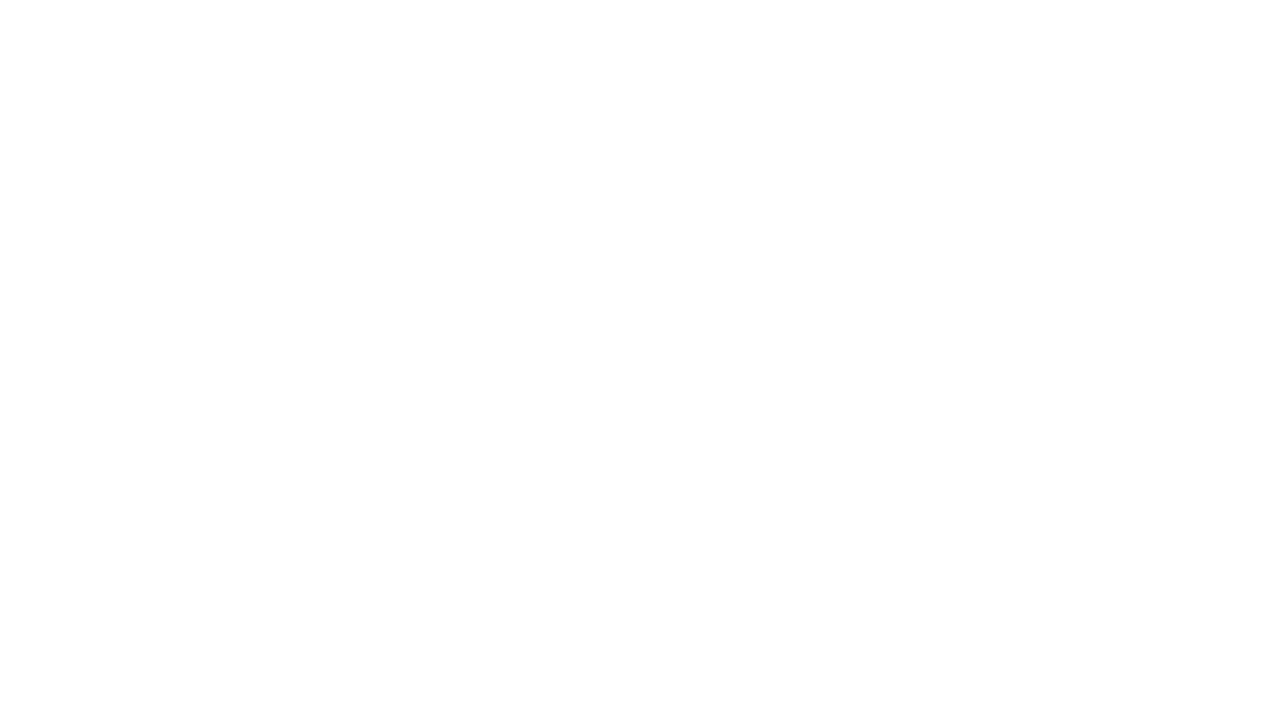
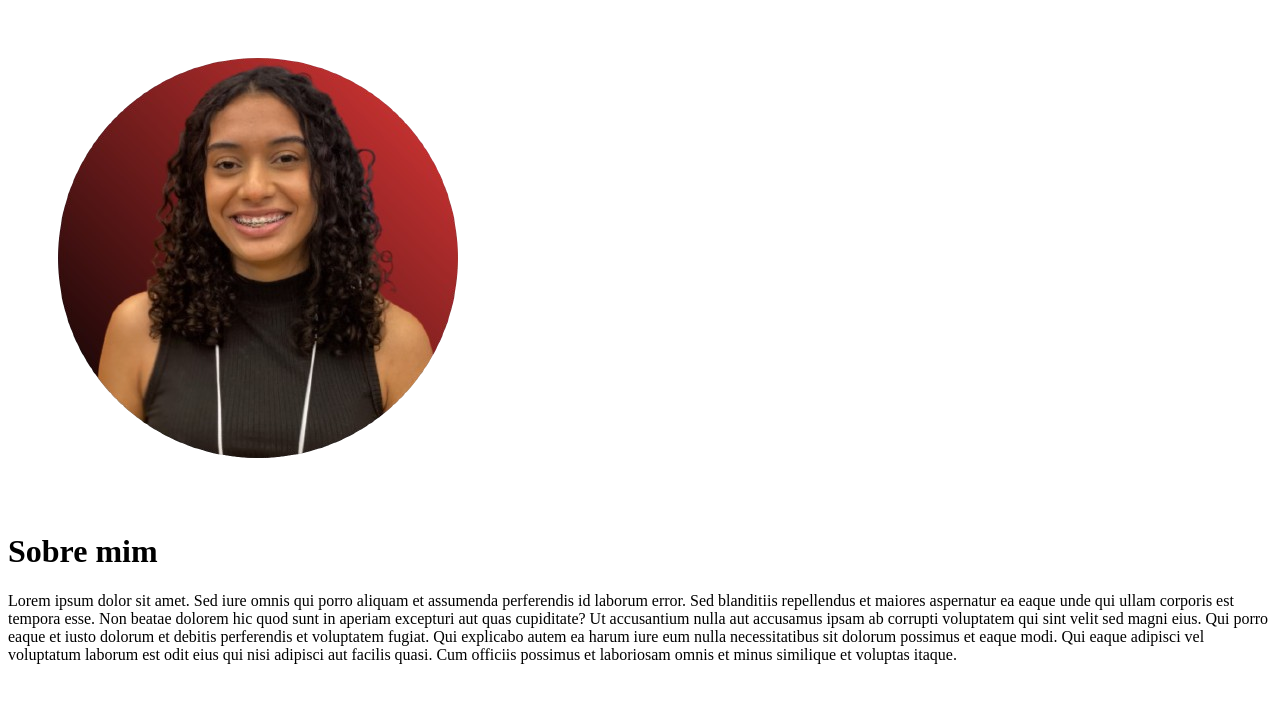
Before and after one commit to kimcnsouza/portifolio, a plain HTML site: page about.html in a window 1280 px wide. Drawn offline with Linux system fonts and the light colour scheme.

Commit message:
Inclusão de sections 'sobre mim' e 'skills'

```diff
--- a/about.html
+++ b/about.html
@@ -7,6 +7,16 @@
     <link rel="shortcut icon" type="imagex/png" href="./images/imagem-perfil.ico">
 </head>
 <body>
+    <header></header>
+    <main>
+        <img src="./images/kimberly-tema-claro.png" alt="Foto Kimberly">
+        <h1>Sobre mim</h1>
+        <p>Lorem ipsum dolor sit amet. Sed iure omnis qui porro aliquam et assumenda perferendis id laborum error. Sed blanditiis repellendus et maiores aspernatur ea eaque unde qui ullam corporis est tempora esse. Non beatae dolorem hic quod sunt in aperiam excepturi aut quas cupiditate?
 
+        Ut accusantium nulla aut accusamus ipsam ab corrupti voluptatem qui sint velit sed magni eius. Qui porro eaque et iusto dolorum et debitis perferendis et voluptatem fugiat.
+
+        Qui explicabo autem ea harum iure eum nulla necessitatibus sit dolorum possimus et eaque modi. Qui eaque adipisci vel voluptatum laborum est odit eius qui nisi adipisci aut facilis quasi. Cum officiis possimus et laboriosam omnis et minus similique et voluptas itaque.</p>
+    </main>
+    <footer></footer>
 </body>
 </html>
```
